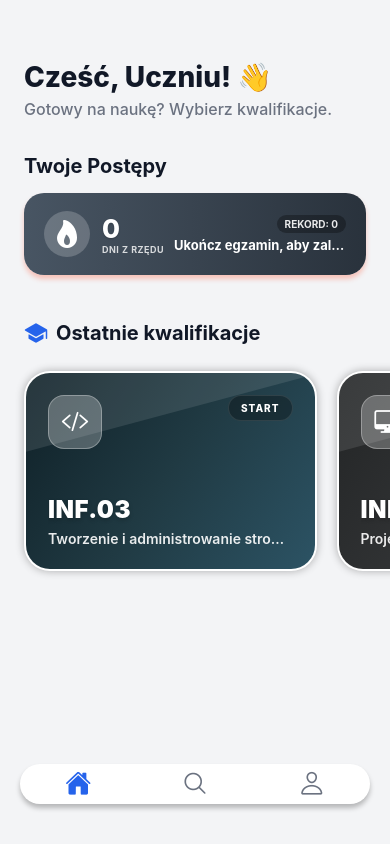
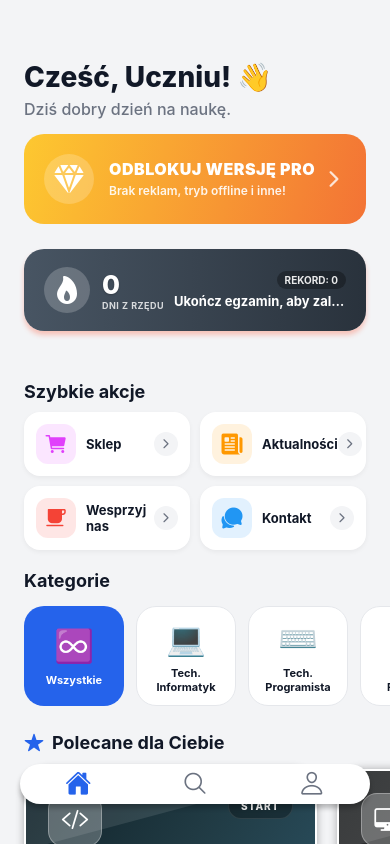
Before and after one commit to xShirogane/BitQuiz, a React Native app: screen /HomeTab in a window 390 px wide. Built offline with nearby package versions, Linux system fonts and the light colour scheme; no server answers; what expo-notifications would draw is missing.

Commit message:
rozwo ekranu startowgo

```diff
--- /dev/null
+++ b/src/components/ProUpgradeCard.tsx
@@ -0,0 +1,103 @@
+import React from 'react';
+import { View, Text, StyleSheet, Pressable, Animated } from 'react-native';
+import { LinearGradient } from 'expo-linear-gradient';
+import { Ionicons } from '@expo/vector-icons';
+import { useAuth } from '../context/AuthContext';
+import { useTheme } from '../context/ThemeContext';
+
+interface ProUpgradeCardProps {
+  onPress: () => void;
+}
+
+export const ProUpgradeCard: React.FC<ProUpgradeCardProps> = ({ onPress }) => {
+  const { userProfile } = useAuth();
+  const { theme } = useTheme();
+
+  // Jeśli użytkownik już ma PRO, nie wyświetlamy tego kafelka w ogóle
+  if (userProfile?.isPro) {
+    return null;
+  }
+
+  // Złoty gradient dla wersji PRO
+  const gradientColors = ['#FDC830', '#F37335'] as const;
+
+  return (
+    <Pressable
+      onPress={onPress}
+      style={({ pressed }) => [
+        styles.container,
+        {
+          transform: [{ scale: pressed ? 0.98 : 1 }],
+          shadowOpacity: pressed ? 0.4 : 0.2,
+        }
+      ]}
+    >
+      <LinearGradient
+        colors={gradientColors}
+        start={{ x: 0, y: 0 }}
+        end={{ x: 1, y: 1 }}
+        style={styles.gradient}
+      >
+        {/* Ikona korony */}
+        <View style={styles.iconContainer}>
+          <Ionicons name="diamond" size={32} color="#FFF" />
+        </View>
+
+        {/* Teksty */}
+        <View style={styles.textContainer}>
+          <Text style={styles.title}>ODBLOKUJ WERSJĘ PRO</Text>
+          <Text style={styles.subtitle} >
+            Brak reklam, tryb offline i inne!
+          </Text>
+        </View>
+
+        {/* Strzałka */}
+        <Ionicons name="chevron-forward" size={24} color="#FFF" style={{ opacity: 0.8 }} />
+      </LinearGradient>
+    </Pressable>
+  );
+};
+
+const styles = StyleSheet.create({
+  container: {
+    marginHorizontal: 24, // Taki sam margines jak reszta sekcji
+    marginBottom: 25,     // Odstęp od dołu
+    borderRadius: 20,
+    elevation: 5,
+    shadowColor: '#F37335',
+    shadowOffset: { width: 0, height: 4 },
+    shadowRadius: 8,
+  },
+  gradient: {
+    flexDirection: 'row',
+    alignItems: 'center',
+    padding: 20,
+    borderRadius: 20,
+  },
+  iconContainer: {
+    width: 50,
+    height: 50,
+    borderRadius: 25,
+    backgroundColor: 'rgba(255,255,255,0.2)',
+    justifyContent: 'center',
+    alignItems: 'center',
+    marginRight: 15,
+  },
+  textContainer: {
+    flex: 1,
+    justifyContent: 'center',
+  },
+  title: {
+    fontSize: 16,
+    fontWeight: '900',
+    color: '#FFF',
+    letterSpacing: 0.5,
+    marginBottom: 4,
+  },
+  subtitle: {
+    fontSize: 12,
+    fontWeight: '600',
+    color: 'rgba(255,255,255,0.9)',
+    lineHeight: 16,
+  },
+});
--- /dev/null
+++ b/src/components/QuickActionTile.tsx
@@ -0,0 +1,74 @@
+import React from 'react';
+import { Pressable, Text, StyleSheet, View } from 'react-native';
+import { Ionicons } from '@expo/vector-icons';
+import { useTheme } from '../context/ThemeContext';
+
+interface QuickActionTileProps {
+  title: string;
+  iconName: any;
+  color: string;
+  onPress: () => void;
+}
+
+export const QuickActionTile: React.FC<QuickActionTileProps> = ({ title, iconName, color, onPress }) => {
+  const { theme } = useTheme();
+
+  return (
+    <Pressable
+      onPress={onPress}
+      style={({ pressed }) => [
+        styles.container,
+        {
+          backgroundColor: theme.card,
+          opacity: pressed ? 0.9 : 1,
+          transform: [{ scale: pressed ? 0.98 : 1 }],
+        }
+      ]}
+    >
+      <View style={[styles.iconBox, { backgroundColor: color + '20' }]}>
+        {/* + '20' dodaje przezroczystość do hex koloru */}
+        <Ionicons name={iconName} size={24} color={color} />
+      </View>
+      <Text style={[styles.title, { color: theme.text }]}>{title}</Text>
+      <View style={[styles.arrow, { backgroundColor: theme.background }]}>
+        <Ionicons name="chevron-forward" size={14} color={theme.subText} />
+      </View>
+    </Pressable>
+  );
+};
+
+const styles = StyleSheet.create({
+  container: {
+    flex: 1, // Rozciągnij na pół ekranu
+    flexDirection: 'row',
+    alignItems: 'center',
+    padding: 12,
+    borderRadius: 16,
+    marginHorizontal: 5, // Odstęp między kafelkami
+    elevation: 2,
+    shadowColor: '#000',
+    shadowOpacity: 0.05,
+    shadowRadius: 5,
+    shadowOffset: { width: 0, height: 2 },
+  },
+  iconBox: {
+    width: 40,
+    height: 40,
+    borderRadius: 12,
+    justifyContent: 'center',
+    alignItems: 'center',
+    marginRight: 10,
+  },
+  title: {
+    flex: 1,
+    fontSize: 13,
+    fontWeight: '700',
+  },
+  arrow: {
+    width: 24,
+    height: 24,
+    borderRadius: 12,
+    justifyContent: 'center',
+    alignItems: 'center',
+  }
+});
--- /dev/null
+++ b/src/components/SchoolCard.tsx
@@ -0,0 +1,66 @@
+import React from 'react';
+import { Pressable, Text, StyleSheet, Animated } from 'react-native';
+import { useTheme } from '../context/ThemeContext';
+import { School } from '../data/categories'; //
+
+interface SchoolCardProps {
+  school: School;
+  isActive: boolean;
+  onPress: () => void;
+}
+
+export const SchoolCard: React.FC<SchoolCardProps> = ({ school, isActive, onPress }) => {
+  const { theme } = useTheme();
+
+  // Kolor aktywny (np. niebieski) vs nieaktywny (karta)
+  const backgroundColor = isActive ? theme.primary : theme.card;
+  const textColor = isActive ? '#FFFFFF' : theme.text;
+  const borderColor = isActive ? 'transparent' : theme.border;
+
+  return (
+    <Pressable
+      onPress={onPress}
+      style={({ pressed }) => [
+        styles.container,
+        {
+          backgroundColor,
+          borderColor,
+          transform: [{ scale: pressed ? 0.95 : 1 }], // Animacja wciśnięcia
+          elevation: isActive ? 8 : 2, // Większy cień dla aktywnego
+          shadowColor: isActive ? theme.primary : '#000',
+        }
+      ]}
+    >
+      <Text style={styles.icon}>{school.icon}</Text>
+      <Text style={[styles.name, { color: textColor }]} numberOfLines={2}>
+        {school.name}
+      </Text>
+    </Pressable>
+  );
+};
+
+const styles = StyleSheet.create({
+  container: {
+    width: 100,
+    height: 100,
+    borderRadius: 20,
+    padding: 10,
+    marginRight: 12,
+    justifyContent: 'center',
+    alignItems: 'center',
+    borderWidth: 1,
+    shadowOffset: { width: 0, height: 2 },
+    shadowOpacity: 0.1,
+    shadowRadius: 4,
+  },
+  icon: {
+    fontSize: 32,
+    marginBottom: 8,
+  },
+  name: {
+    fontSize: 11,
+    fontWeight: '700',
+    textAlign: 'center',
+    lineHeight: 14,
+  },
+});
--- a/src/screens/QualificationScreen.tsx
+++ b/src/screens/QualificationScreen.tsx
@@ -1,6 +1,6 @@
 import React, { useState, useCallback } from 'react';
 import {
-  View, Text, StyleSheet, StatusBar, FlatList, ScrollView, Dimensions, RefreshControl
+  View, Text, StyleSheet, StatusBar, FlatList, ScrollView, Dimensions, RefreshControl, Alert
 } from 'react-native';
 import { useFocusEffect } from '@react-navigation/native';
 import { Ionicons } from '@expo/vector-icons';
@@ -8,56 +8,34 @@ import { Ionicons } from '@expo/vector-icons';
 // Context & Utils
 import { useAuth } from '../context/AuthContext';
 import { useTheme } from '../context/ThemeContext';
-import { QUALIFICATIONS_DATA, Qualification } from '../data/categories';
+import { QUALIFICATIONS_DATA, Qualification, SCHOOLS } from '../data/categories';
 import { runBackgroundSync } from '../utils/offlineManager';
 import { getHistory } from '../utils/historyManager';
-
-// --- WAŻNE: Importujemy checkStreakStatus (tylko odczyt), a nie updateStreak ---
 import { checkStreakStatus, StreakData } from '../utils/streakManager';
-import { StreakCard } from '../components/StreakCard';
 
 // Components
 import GlowCard from '../components/GlowCard';
+import { StreakCard } from '../components/StreakCard';
+import { ProUpgradeCard } from '../components/ProUpgradeCard';
+import { SchoolCard } from '../components/SchoolCard';
+import { QuickActionTile } from '../components/QuickActionTile';
 
 const { width } = Dimensions.get('window');
 
-// 1. DEFINICJA PALETY KOLORÓW (Tablica gradientów)
+// Paleta gradientów
 const GRADIENT_PALETTE = [
-  // --- NIEBIESKIE & MORSKIE ---
-  ['#4facfe', '#00f2fe'],
-  ['#00c6ff', '#0072ff'],
-  ['#43e97b', '#38f9d7'],
-  ['#11998e', '#38ef7d'],
-  ['#13547a', '#80d0c7'],
-  ['#4c669f', '#3b5998', '#192f6a'],
-
-  // --- FIOLETY & RÓŻE ---
-  ['#667eea', '#764ba2'],
-  ['#c471f5', '#fa71cd'],
-  ['#b721ff', '#21d4fd'],
-  ['#a18cd1', '#fbc2eb'],
-  ['#DA22FF', '#9733EE'],
-
-  // --- CIEPŁE ---
-  ['#fa709a', '#fee140'],
-  ['#ff9a9e', '#fecfef'],
-  ['#ff0844', '#ffb199'],
-  ['#f6d365', '#fda085'],
-  ['#fc4a1a', '#f7b733'],
-
-  // --- CIEMNE ---
-  ['#0f2027', '#203a43', '#2c5364'],
-  ['#232526', '#414345'],
-  ['#434343', '#000000'],
-  ['#cc2b5e', '#753a88'],
+  ['#4facfe', '#00f2fe'], ['#00c6ff', '#0072ff'], ['#43e97b', '#38f9d7'],
+  ['#11998e', '#38ef7d'], ['#13547a', '#80d0c7'], ['#4c669f', '#3b5998', '#192f6a'],
+  ['#667eea', '#764ba2'], ['#c471f5', '#fa71cd'], ['#b721ff', '#21d4fd'],
+  ['#a18cd1', '#fbc2eb'], ['#DA22FF', '#9733EE'], ['#fa709a', '#fee140'],
+  ['#ff9a9e', '#fecfef'], ['#ff0844', '#ffb199'], ['#f6d365', '#fda085'],
+  ['#fc4a1a', '#f7b733'], ['#0f2027', '#203a43', '#2c5364'], ['#232526', '#414345'],
+  ['#434343', '#000000'], ['#cc2b5e', '#753a88'],
 ];
 
-// 2. FUNKCJA LOSUJĄCA
 const getRandomGradient = (id: string) => {
   let hash = 0;
-  for (let i = 0; i < id.length; i++) {
-    hash += id.charCodeAt(i);
-  }
+  for (let i = 0; i < id.length; i++) { hash += id.charCodeAt(i); }
   return GRADIENT_PALETTE[hash % GRADIENT_PALETTE.length];
 };
 
@@ -65,12 +43,11 @@ export default function QualificationScreen({ navigation }: any) {
   const { userProfile } = useAuth();
   const { theme, isDark } = useTheme();
 
-  // Stan na dane do karuzeli
+  // STANY
   const [carouselData, setCarouselData] = useState<Qualification[]>([]);
-  // Stan na dane o serii (Streak)
   const [streakData, setStreakData] = useState<StreakData | null>(null);
-  // Stan odświeżania (pull-to-refresh)
   const [refreshing, setRefreshing] = useState(false);
+  const [selectedSchoolId, setSelectedSchoolId] = useState<string>('all');
 
   useFocusEffect(
     useCallback(() => {
@@ -81,34 +58,34 @@ export default function QualificationScreen({ navigation }: any) {
 
   const loadData = async () => {
     try {
-      // 1. Ładowanie Serii - używamy checkStreakStatus (nie nalicza, tylko sprawdza stan)
       const streak = await checkStreakStatus();
       setStreakData(streak);
+      updateExamList(selectedSchoolId);
+    } catch (e) {
+      console.error("Błąd w loadData:", e);
+    }
+  };
 
-      // 2. Ładowanie Historii i Karuzeli
+  const updateExamList = async (schoolId: string) => {
+    if (schoolId === 'all') {
       const history = await getHistory();
-
       if (history.length < 5) {
         const needed = 5 - history.length;
-
-        // Filtrujemy, żeby nie dublować tego co w historii
-        const availablePool = QUALIFICATIONS_DATA.filter(
-          q => !history.find(h => h.id === q.id)
-        );
-
-        // Losujemy resztę
+        const availablePool = QUALIFICATIONS_DATA.filter(q => !history.find(h => h.id === q.id));
         const shuffled = [...availablePool].sort(() => 0.5 - Math.random());
-        const randomPicks = shuffled.slice(0, needed);
-
-        setCarouselData([...history, ...randomPicks]);
+        setCarouselData([...history, ...shuffled.slice(0, needed)]);
       } else {
         setCarouselData(history.slice(0, 5));
       }
-    } catch (e) {
-      console.error("Błąd w loadData:", e);
-      // Fallback w razie błędu
-      setCarouselData(QUALIFICATIONS_DATA.slice(0, 5));
+    } else {
+      const filtered = QUALIFICATIONS_DATA.filter(q => q.schoolIds.includes(schoolId));
+      setCarouselData(filtered);
     }
+  };
+
+  const handleSchoolSelect = (schoolId: string) => {
+    setSelectedSchoolId(schoolId);
+    updateExamList(schoolId);
   };
 
   const onRefresh = async () => {
@@ -117,15 +94,18 @@ export default function QualificationScreen({ navigation }: any) {
     setRefreshing(false);
   };
 
+  // Handler dla przycisku Aktualności
+  const handleNewsPress = () => {
+    Alert.alert("Aktualności", "Wersja 2.0 już dostępna! Dodaliśmy tryb Multiplayer i nowe pytania INF.03. Dziękujemy, że jesteś z nami! 🚀");
+  };
+
   return (
     <View style={[styles.container, { backgroundColor: theme.background }]}>
       <StatusBar barStyle={isDark ? "light-content" : "dark-content"} />
 
       <ScrollView
         contentContainerStyle={{ paddingBottom: 100 }}
-        refreshControl={
-          <RefreshControl refreshing={refreshing} onRefresh={onRefresh} tintColor={theme.primary} />
-        }
+        refreshControl={<RefreshControl refreshing={refreshing} onRefresh={onRefresh} tintColor={theme.primary} />}
       >
 
         {/* NAGŁÓWEK */}
@@ -134,46 +114,94 @@ export default function QualificationScreen({ navigation }: any) {
             Cześć, {userProfile?.username || 'Uczniu'}! 👋
           </Text>
           <Text style={[styles.subMsg, { color: theme.subText }]}>
-            Gotowy na naukę? Wybierz kwalifikacje.
+            Dziś dobry dzień na naukę.
           </Text>
         </View>
 
-        {/* SEKCJA 1: STATYSTYKI I SERIA (STREAK) */}
+        {/* KARTA PRO */}
+        <ProUpgradeCard onPress={() => navigation.navigate('Settings')} />
+
+        {/* STATYSTYKI (SERIA) */}
+        <View style={{ paddingHorizontal: 24, marginBottom: 20 }}>
+           {streakData ? <StreakCard data={streakData} /> : null}
+        </View>
+
+        {/* --- NOWE: SZYBKIE AKCJE (GRID 2x2) --- */}
         <View style={styles.section}>
-          <Text style={[styles.sectionTitle, { color: theme.text, marginLeft: 24, marginBottom: 15 }]}>
-            Twoje Postępy
-          </Text>
+          <Text style={[styles.sectionTitle, { color: theme.text, marginLeft: 24, marginBottom: 10 }]}>Szybkie akcje</Text>
 
-          <View style={{ paddingHorizontal: 24 }}>
-             {streakData ? (
-               <StreakCard data={streakData} />
-             ) : (
-               // Placeholder podczas ładowania
-               <View style={[styles.statsBox, { backgroundColor: theme.card }]}>
-                 <Text style={{color: theme.subText, textAlign: 'center'}}>Synchronizacja danych...</Text>
+          <View style={styles.gridContainer}>
+            {/* Rząd 1 */}
+            <View style={styles.row}>
+              <QuickActionTile
+                title="Sklep"
+                iconName="cart"
+                color="#E040FB"
+                onPress={() => navigation.navigate('Settings')}
+              />
+              <QuickActionTile
+                title="Aktualności"
+                iconName="newspaper"
+                color="#FF9800"
+                onPress={handleNewsPress}
+              />
             </View>
-             )}
+
+            {/* Rząd 2 */}
+            <View style={styles.row}>
+              <QuickActionTile
+                title="Wesprzyj nas"
+                iconName="cafe"
+                color="#F44336"
+                onPress={() => navigation.navigate('Contact')}
+              />
+              <QuickActionTile
+                title="Kontakt"
+                iconName="chatbubbles"
+                color="#2196F3"
+                onPress={() => navigation.navigate('Contact')}
+              />
+            </View>
           </View>
         </View>
 
-        {/* SEKCJA 2: KARUZELA KWALIFIKACJI */}
+        {/* KATEGORIE (SZKOŁY) */}
+        <View style={styles.section}>
+          <Text style={[styles.sectionTitle, { color: theme.text, marginLeft: 24 }]}>Kategorie</Text>
+          <FlatList
+            data={SCHOOLS}
+            horizontal
+            showsHorizontalScrollIndicator={false}
+            contentContainerStyle={{ paddingHorizontal: 24, paddingVertical: 15 }}
+            keyExtractor={(item) => item.id}
+            renderItem={({ item }) => (
+              <SchoolCard
+                school={item}
+                isActive={selectedSchoolId === item.id}
+                onPress={() => handleSchoolSelect(item.id)}
+              />
+            )}
+          />
+        </View>
+
+        {/* LISTA EGZAMINÓW */}
         <View style={styles.section}>
             <View style={styles.sectionHeader}>
-              <Ionicons name="school" size={24} color={theme.primary} style={{ marginRight: 8 }} />
-              <Text style={[styles.sectionTitle, { color: theme.text }]}>Ostatnie kwalifikacje</Text>
+              <Ionicons name={selectedSchoolId === 'all' ? "star" : "funnel"} size={20} color={theme.primary} style={{ marginRight: 8 }} />
+              <Text style={[styles.sectionTitle, { color: theme.text }]}>
+                {selectedSchoolId === 'all' ? "Polecane dla Ciebie" : "Wybrane Egzaminy"}
+              </Text>
             </View>
 
+            {carouselData.length > 0 ? (
               <FlatList
                 data={carouselData}
                 horizontal
                 showsHorizontalScrollIndicator={false}
-              contentContainerStyle={{ paddingHorizontal: 24, paddingVertical: 20 }}
-
-              // Efekt przyciągania (Snap)
+                contentContainerStyle={{ paddingHorizontal: 24, paddingVertical: 10 }}
                 snapToInterval={width * 0.75 + 20}
                 decelerationRate="fast"
                 snapToAlignment="start"
-
                 keyExtractor={(item) => item.id}
                 renderItem={({ item }) => (
                   <GlowCard
@@ -185,6 +213,11 @@ export default function QualificationScreen({ navigation }: any) {
                   />
                 )}
               />
+            ) : (
+              <Text style={{ textAlign: 'center', color: theme.subText, marginTop: 20 }}>
+                Brak egzaminów w tej kategorii.
+              </Text>
+            )}
         </View>
 
       </ScrollView>
@@ -194,24 +227,25 @@ export default function QualificationScreen({ navigation }: any) {
 
 const styles = StyleSheet.create({
   container: { flex: 1 },
-  header: { paddingHorizontal: 24, paddingTop: 60, paddingBottom: 10 },
+  header: { paddingHorizontal: 24, paddingTop: 60, paddingBottom: 15 },
   greetingMsg: { fontSize: 28, fontWeight: '800', marginBottom: 5 },
   subMsg: { fontSize: 16, fontWeight: '500' },
 
-  section: { marginTop: 25 },
+  // Kontener dla Grida Szybkich Akcji
+  gridContainer: {
+    paddingHorizontal: 19, // Margines dopasowany do QuickActionTile (marginHorizontal: 5)
+  },
+  row: {
+    flexDirection: 'row',
+    marginBottom: 10, // Odstęp między rzędami
+  },
+
+  section: { marginTop: 10 },
   sectionHeader: {
     flexDirection: 'row',
     alignItems: 'center',
     paddingHorizontal: 24,
     marginBottom: 5
   },
-  sectionTitle: { fontSize: 20, fontWeight: '700' },
-
-  statsBox: {
-    padding: 20,
-    borderRadius: 20,
-    alignItems: 'center',
-    justifyContent: 'center',
-    height: 100
-  }
+  sectionTitle: { fontSize: 18, fontWeight: 'bold' },
 });
```
Lines whose indentation alone changed are shown as unchanged.
